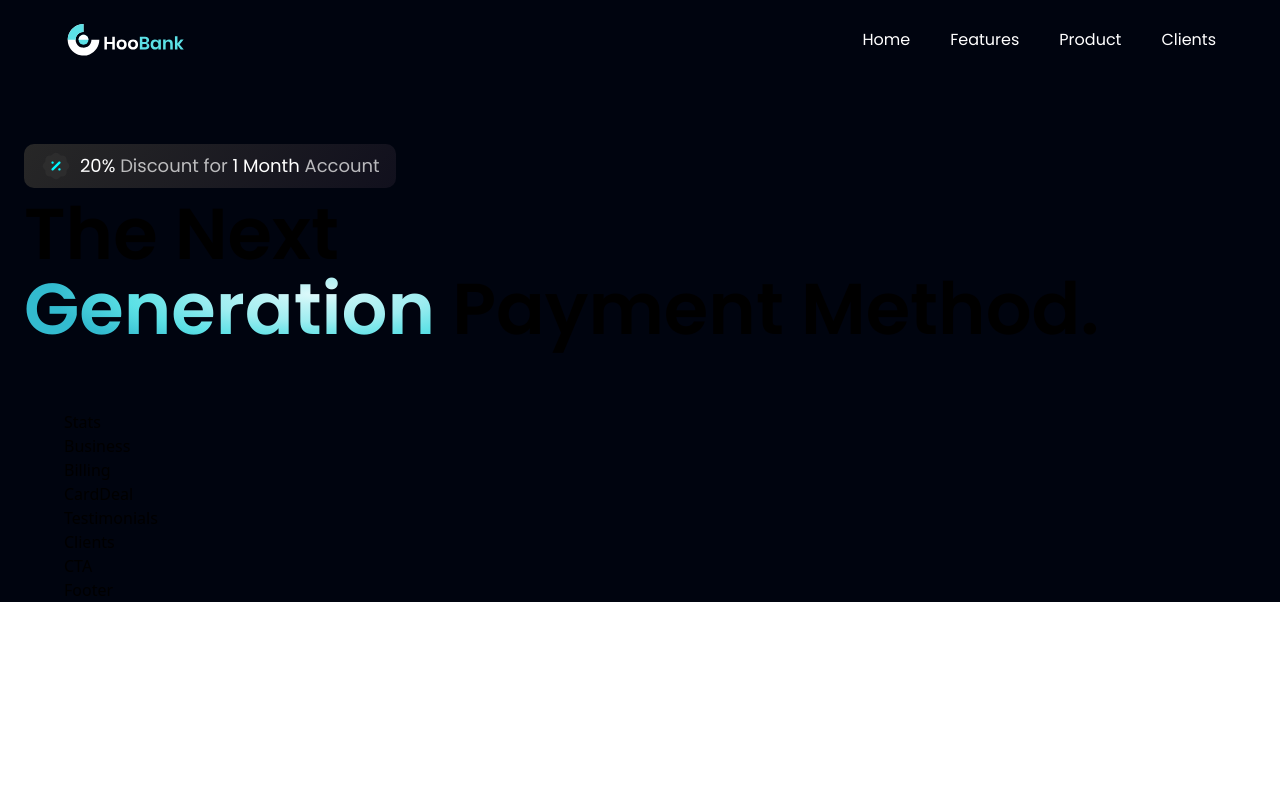
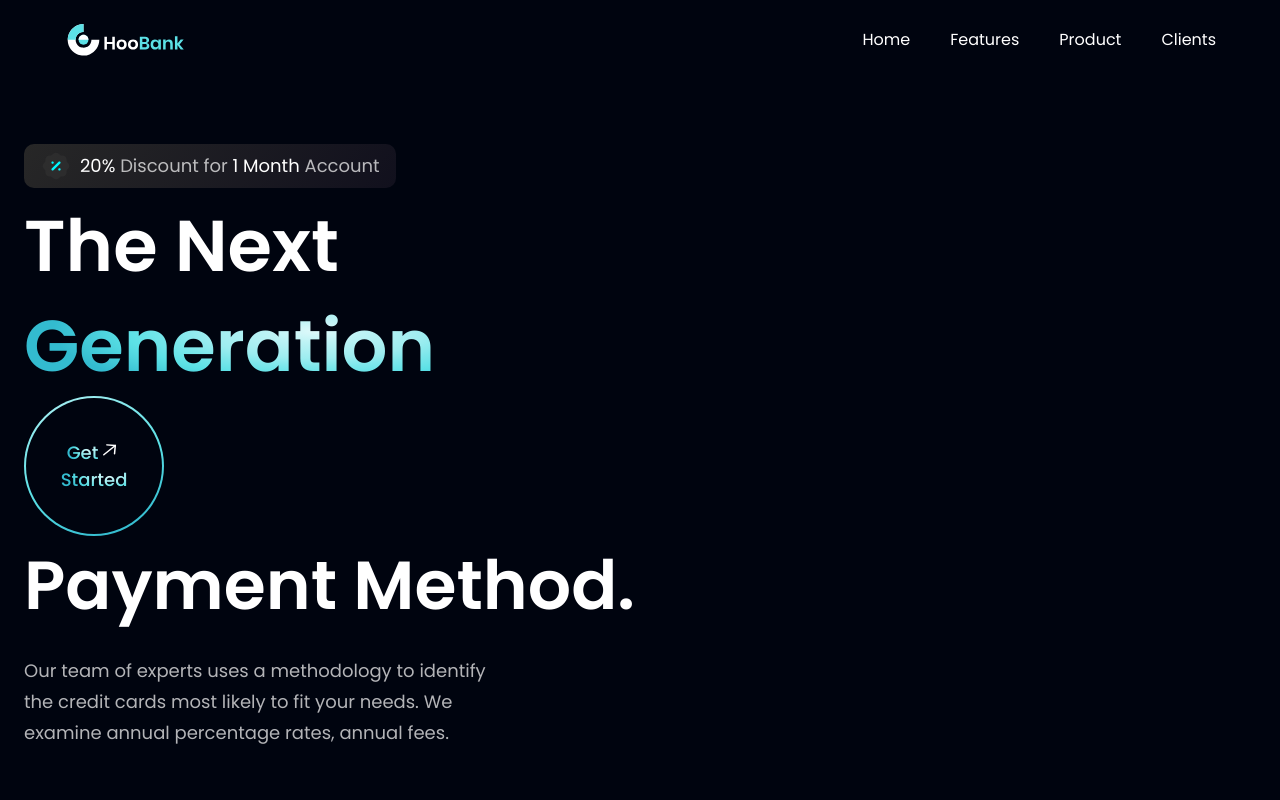
Before and after one commit to anamanuellar/HoobBankproject, a React (Vite) app: page / in a window 1280 px wide. Shown: the top 800 px of the page. Built offline with nearby package versions, Linux system fonts and the light colour scheme.

Commit message:
get started component

```diff
--- a/src/components/GetStarted.jsx
+++ b/src/components/GetStarted.jsx
@@ -1,9 +1,24 @@
-import React from 'react'
+import styles from '../style';
+import { arrowUp } from '../assets';
 
-const GetStarted = () => {
-  return (
-    <div>GetStarted</div>
+const GetStarted = () => (
+ <div className={`${styles.flexCenter} w-[140px] h-[140px] rounded-full bg-blue-gradient p-[2px] cursor-pointer`}>
+  <div className={`${styles.flexCenter} flex-col bg-primary w-[100%] h-[100%] rounded-full`}>
+    <div className={`${styles.flexStart} flex-row`}>
+      <p className='font-poppins font-medium text-[18px] leadin-[23px]'>
+        <span className='text-gradient'>Get</span>
+
+      </p>
+      <img src={arrowUp} className='w-[23px] h-[23px] object-contain' />
+    </div>
+
+    <p className='font-poppins font-medium text-[18px] leadin-[23px]'>
+        <span className='text-gradient'>Started</span>
+
+      </p>
+  </div>
+  </div>
   )
-}
+
 
 export default GetStarted
--- a/src/components/Hero.jsx
+++ b/src/components/Hero.jsx
@@ -1,5 +1,6 @@
 import styles from "../style"
 import { discount, robot } from '../assets'
+import GetStarted from './GetStarted'
 
 const Hero = () => (
   <section id='home' className={`flex md:flex-row flex-col ${styles.paddingY}`}>
@@ -16,15 +17,21 @@
         </p>
       </div>
       <div className="='flex flex-row justify-between items-center w-full">
-          <h1 className="flex-1 font-poppins font-semibold ss:text-[72px] text-[52px]text-white ss:leading[100px] leading-[75px]">
+        <h1 className="flex-1 font-poppins font-semibold ss:text-[72px] text-[52px] text-white ss:leading-[100px] leading-[75px]">
           The Next <br className="sm:block hidden" /> {" "}
           <span className="text-gradient">Generation</span> {" "}
+
+        </h1>
+        <div className="ss:flex hidden md:mr-4 mr-0">
+          <GetStarted />
+        </div>
+
+      </div>
+      <h1 className="font-poppins font-semibold ss:text-[68px] text-[52px] text-white ss:leading-[100px] leading-[75px] w-full">
         Payment Method.
       </h1>
-
-
-        </div>
-
+      <p className={`${styles.paragraph} max-w-[470px] mt-5`}>Our team of experts uses a methodology to identify the credit cards most likely to fit your needs.
+        We examine annual percentage rates, annual fees.</p>
     </div>
 
   </section>
```
Lines whose indentation alone changed are shown as unchanged.
